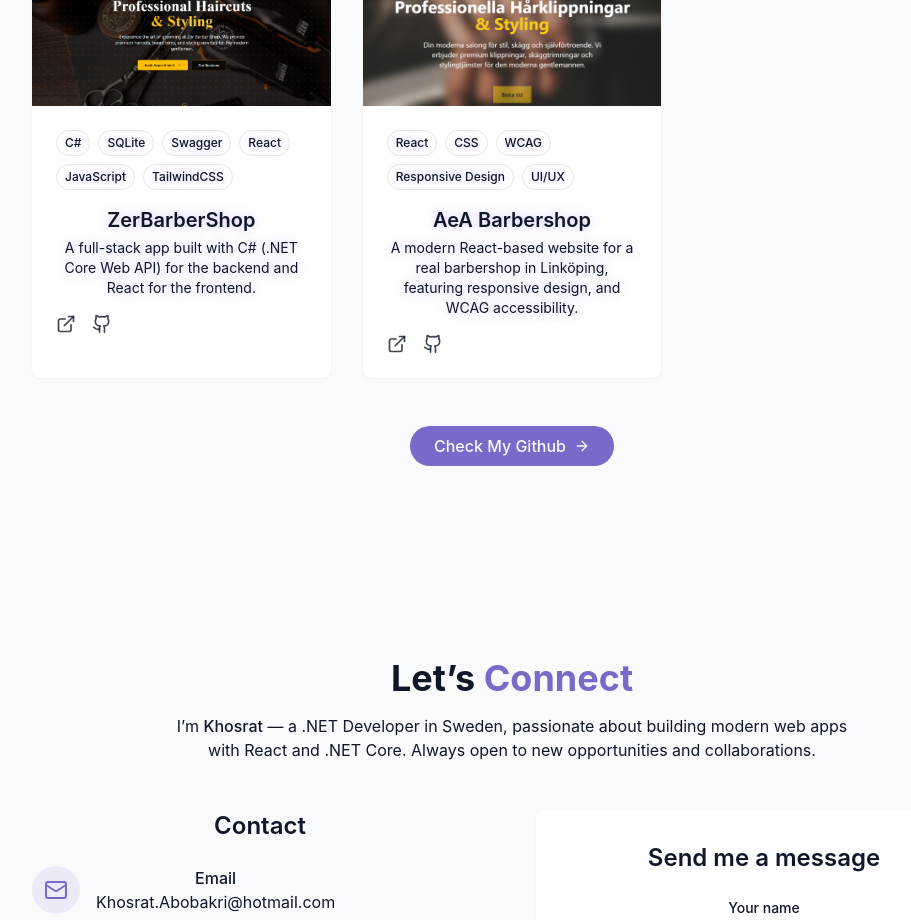
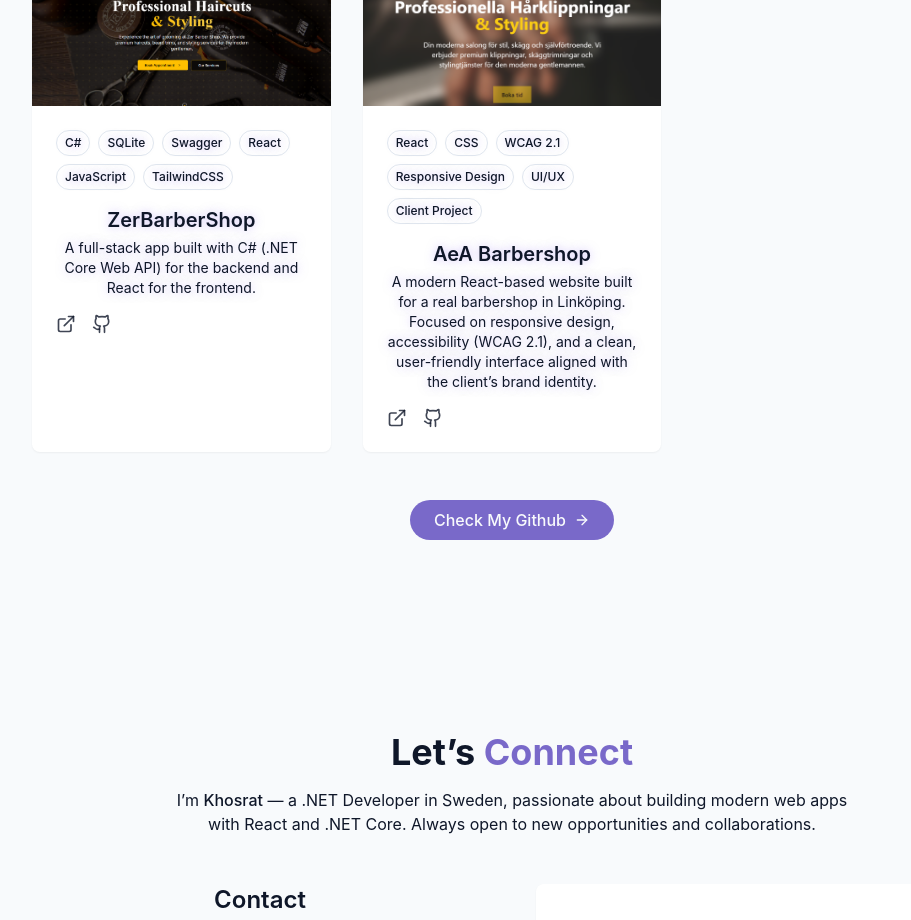
Before and after one commit to KosBow/Kos-portfolio, a React (Vite) app: page / in a window 1280 px wide. Shown: the part 2980-3900 px from the top of the page, without its empty margins (128-1039 px from the left). Built offline with nearby package versions, Linux system fonts and the light colour scheme.

Commit message:
Edit: Description for AeA Barbershop.

```diff
--- a/src/components/ProjectsSection.tsx
+++ b/src/components/ProjectsSection.tsx
@@ -14,13 +14,15 @@ const projects = [
   {
     id: 2,
     title: "AeA Barbershop",
-    description:
-     "A modern React-based website for a real barbershop in Linköping, featuring responsive design, and WCAG accessibility.",
-    image:"/projects/AeABarbershop-HomePage.png",
-    tags: ["React", "CSS", "WCAG", "Responsive Design", "UI/UX"],
+    description: `A modern React-based website built for a real barbershop in Linköping.
+    Focused on responsive design, accessibility (WCAG 2.1), and a clean,
+    user-friendly interface aligned with the client’s brand identity.`,
+
+    image: "/projects/AeABarbershop-HomePage.png",
+    tags: ["React", "CSS", "WCAG 2.1", "Responsive Design", "UI/UX", "Client Project"],
     demoUrl: "https://aea-barbershop.vercel.app/",
     githubUrl: "https://github.com/KosBow/BarberShop-V2",
-    },
+  },
 ];
 
 export const ProjectsSection = () => {
```
